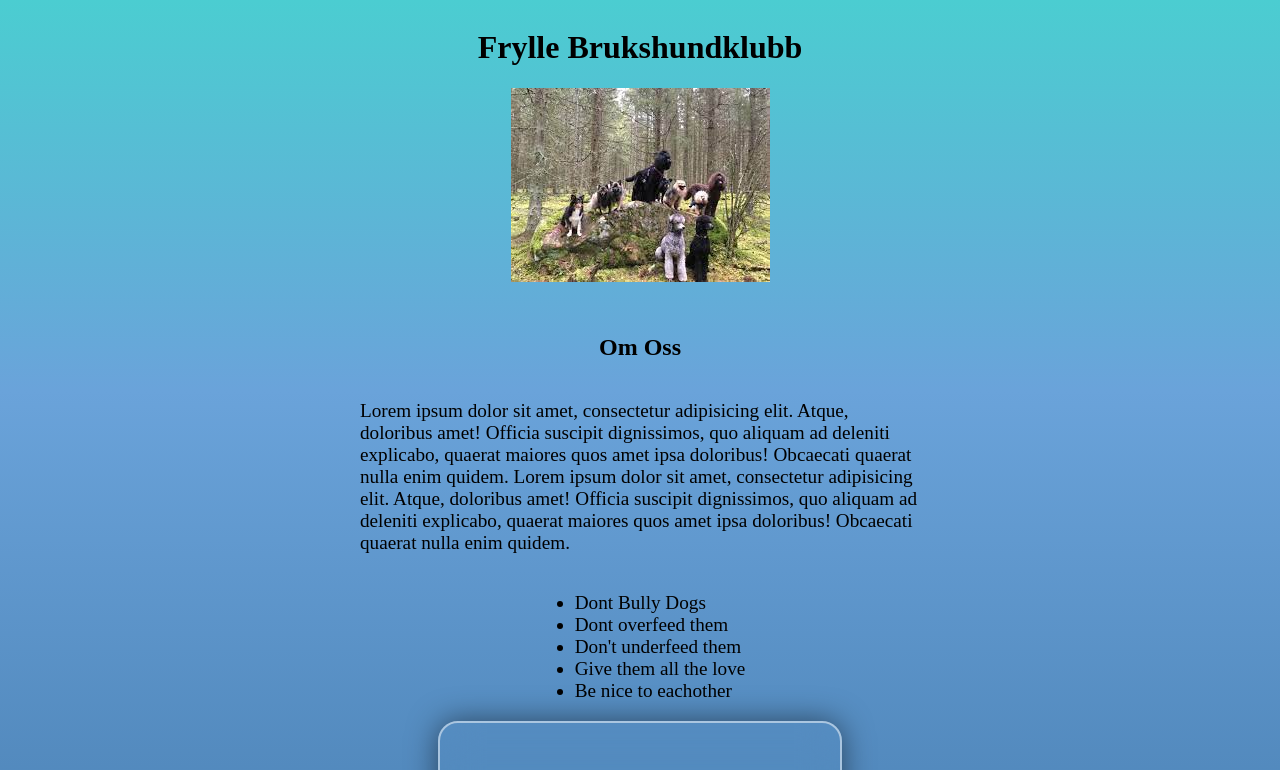
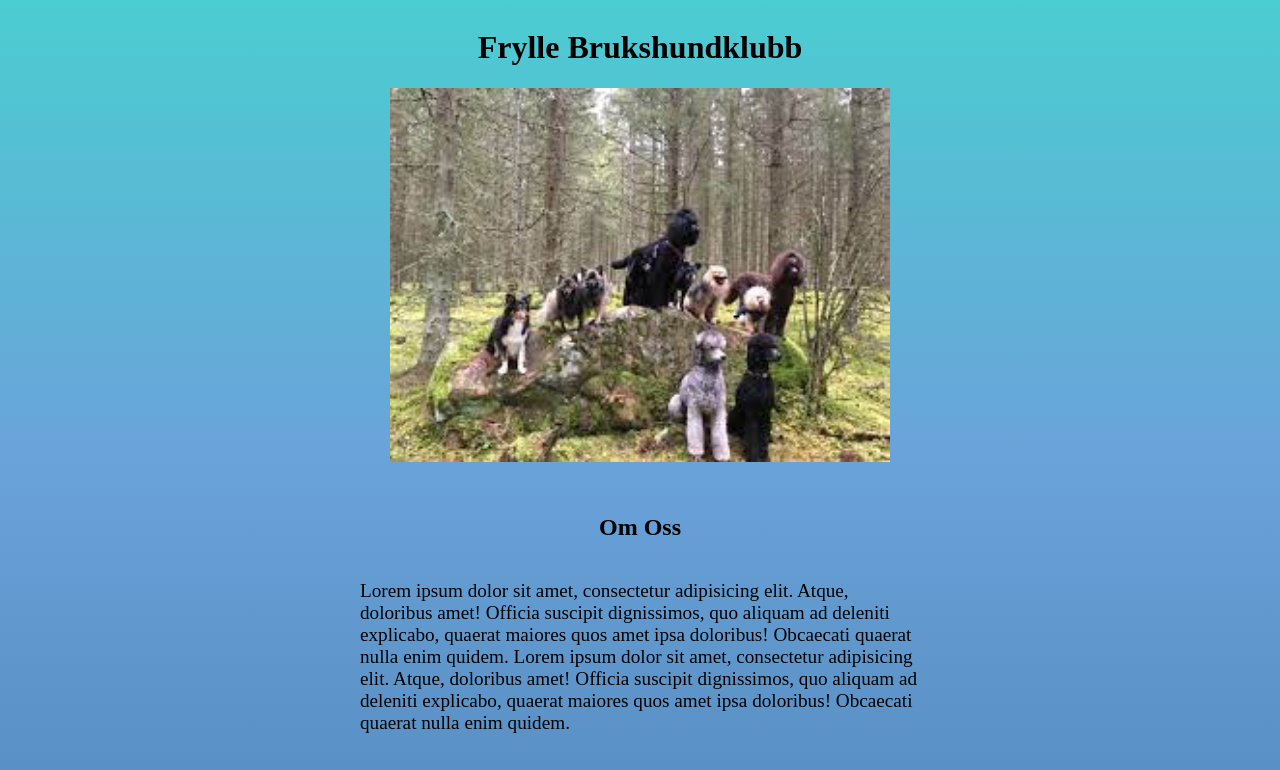
Before and after one commit to Mexoor/Login_sida, a plain HTML site: page index.html in a window 1280 px wide. Shown: the top 770 px of the page. Drawn offline with Linux system fonts and the light colour scheme.

Commit message:
Finsihed

```diff
--- a/index.html
+++ b/index.html
@@ -10,7 +10,7 @@
 
     <div class="container">
         <h1>Frylle Brukshundklubb</h1>
-        <img src="./img/Hundar.jpg" alt="">
+        <img src="./img/Hundar.jpg" alt="" width="500px">
         <h2 class="header2">Om Oss</h2>
         <div class="aboutUs">
             <p>Lorem ipsum dolor sit amet, consectetur adipisicing elit. Atque, doloribus amet! Officia suscipit dignissimos, quo aliquam ad deleniti explicabo, quaerat maiores quos amet ipsa doloribus! Obcaecati quaerat nulla enim quidem.
```
